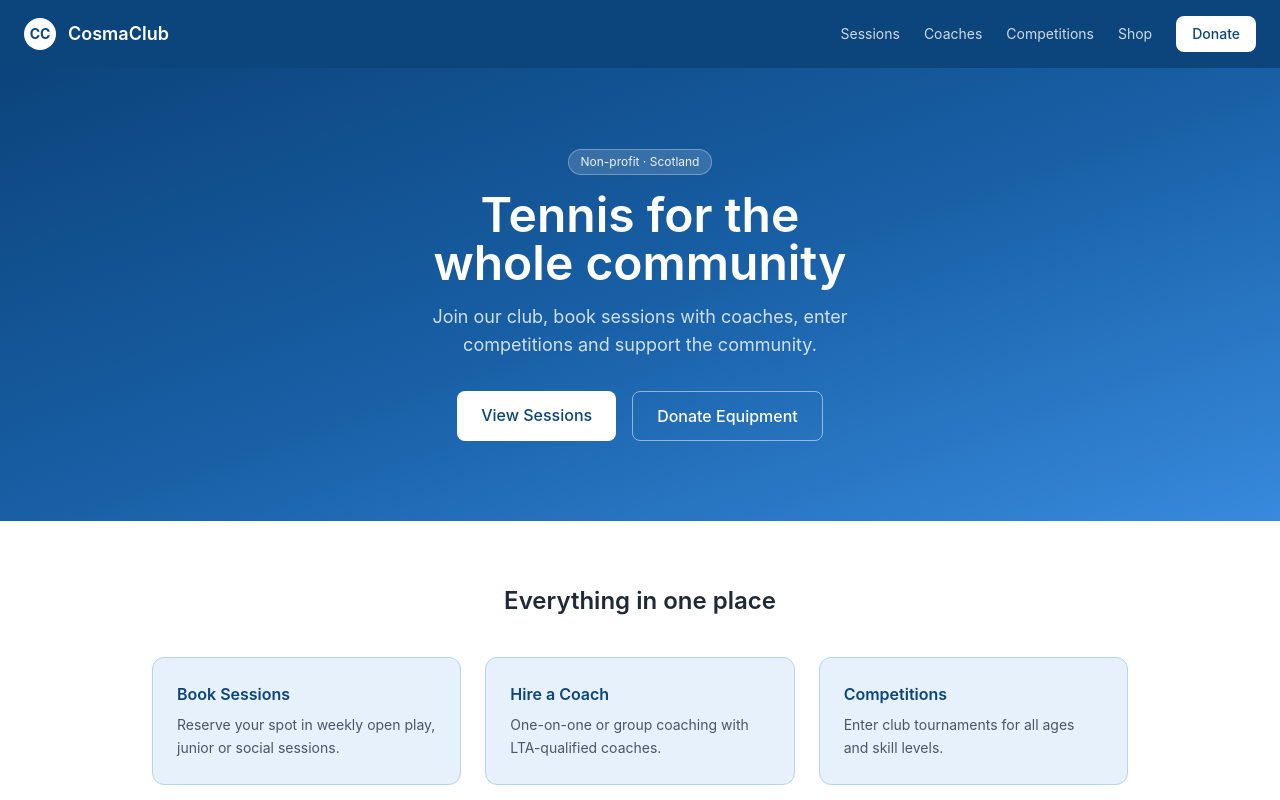
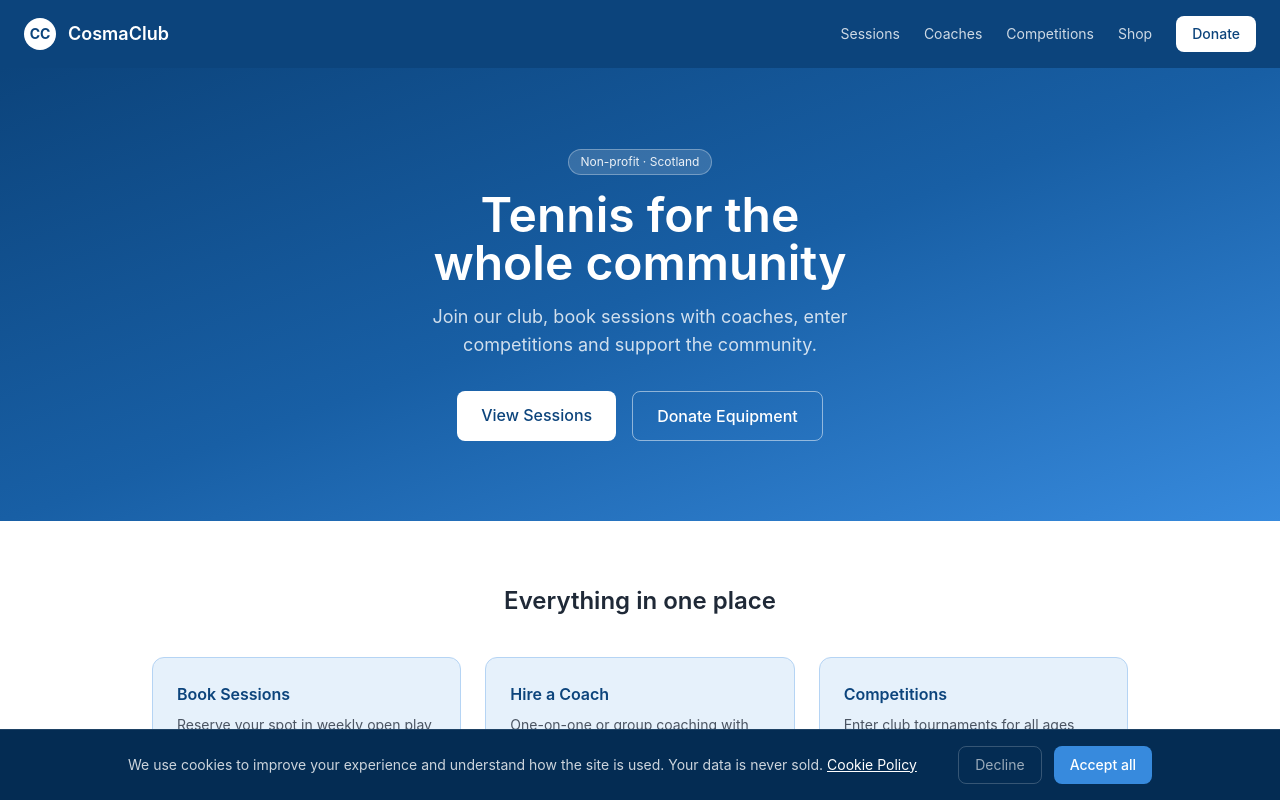
Before and after one commit to ardalescai-tech/cosmaclub, a Next.js app: page / in a window 1280 px wide. Shown: the top 800 px of the page. Built offline with nearby package versions, Linux system fonts and the light colour scheme.

Commit message:
feat: cookie banner

```diff
--- a/src/app/layout.tsx
+++ b/src/app/layout.tsx
@@ -1,5 +1,6 @@
 import type { Metadata } from "next";
 import "./globals.css";
+import CookieBanner from "@/components/CookieBanner";
 
 export const metadata: Metadata = {
   title: "CosmaClub — Community Tennis Club",
@@ -14,7 +15,10 @@ export default function RootLayout({
 }) {
   return (
     <html lang="en">
-      <body>{children}</body>
+      <body>
+        {children}
+        <CookieBanner />
+      </body>
     </html>
   );
 }
--- /dev/null
+++ b/src/components/CookieBanner.tsx
@@ -0,0 +1,57 @@
+"use client";
+
+import { useState, useEffect } from "react";
+import Link from "next/link";
+
+export default function CookieBanner() {
+  const [visible, setVisible] = useState(false);
+
+  useEffect(() => {
+    const consent = localStorage.getItem("cookie-consent");
+    if (!consent) setVisible(true);
+  }, []);
+
+  const handleAccept = async () => {
+    localStorage.setItem("cookie-consent", "accepted");
+    setVisible(false);
+    await fetch("/api/consent", {
+      method: "POST",
+      headers: { "Content-Type": "application/json" },
+      body: JSON.stringify({ analytics: true, marketing: false }),
+    });
+  };
+
+  const handleDecline = () => {
+    localStorage.setItem("cookie-consent", "declined");
+    setVisible(false);
+  };
+
+  if (!visible) return null;
+
+  return (
+    <div className="fixed bottom-0 left-0 right-0 z-50 bg-[#042C53] border-t border-white/10 px-6 py-4">
+      <div className="max-w-5xl mx-auto flex flex-col md:flex-row items-start md:items-center justify-between gap-4">
+        <p className="text-white/80 text-sm leading-relaxed">
+          We use cookies to improve your experience and understand how the site is used. Your data is never sold.{" "}
+          <Link href="/cookies" className="text-white underline hover:text-white/80">
+            Cookie Policy
+          </Link>
+        </p>
+        <div className="flex gap-3 flex-shrink-0">
+          <button
+            onClick={handleDecline}
+            className="px-4 py-2 text-sm text-white/60 border border-white/20 rounded-lg hover:bg-white/10 transition-colors"
+          >
+            Decline
+          </button>
+          <button
+            onClick={handleAccept}
+            className="px-4 py-2 text-sm bg-[#378ADD] text-white rounded-lg hover:bg-[#185FA5] transition-colors font-medium"
+          >
+            Accept all
+          </button>
+        </div>
+      </div>
+    </div>
+  );
+}
```
